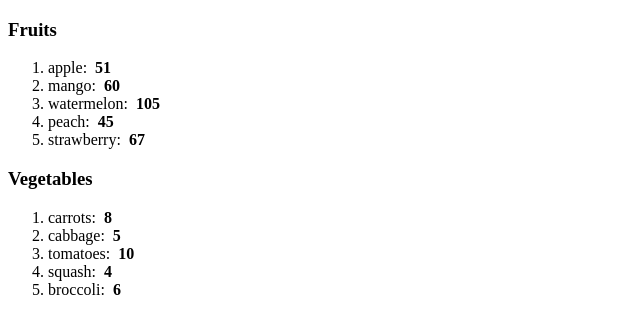
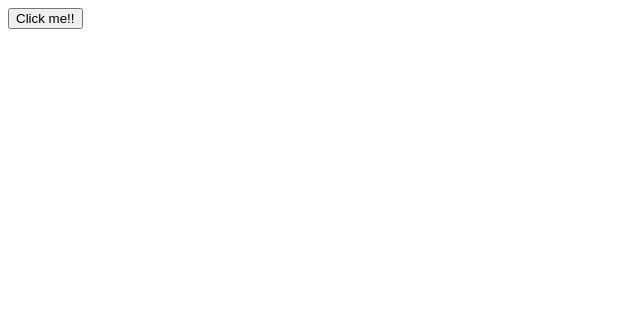
Before and after one commit to KingKunta22/JSDevJourney, a React (Vite) app in the folder react-app-yt-2/: page / in a window 1280 px wide. Shown: the top 334 px of the page, without its empty margins (0-640 px from the left). Built offline with nearby package versions, Linux system fonts and the light colour scheme.

Commit message:
learning react click events

```diff
--- a/react-app-yt-2/src/App.jsx
+++ b/react-app-yt-2/src/App.jsx
@@ -4,33 +4,11 @@
 // import Card from './Card.jsx'
 // import Student from './Student.jsx'
 // import UserGreeting from './UserGreeting.jsx'
-import List from './List.jsx'
+// import List from './List.jsx'
+import Button from './Button.jsx'
 
 function App() {
-
-    const fruits = [
-        {id: 1, name: 'apple', calories: 51},
-        {id: 2, name: 'mango', calories: 60},
-        {id: 3, name: 'watermelon', calories: 105},
-        {id: 4, name: 'peach', calories: 45},
-        {id: 5, name: 'strawberry', calories: 67}
-    ]
-
-    const vegetables = [
-        {id: 1, name: 'carrots', calories: 8},
-        {id: 2, name: 'cabbage', calories: 5},
-        {id: 3, name: 'tomatoes', calories: 10},
-        {id: 4, name: 'squash', calories: 4},
-        {id: 5, name: 'broccoli', calories: 6}
-    ]
-
-  return(
-    <>
-      {fruits.length > 0 &&  <List items={fruits} category="Fruits"/>}
-      {vegetables.length > 0 && <List items={vegetables} category="Vegetables"/>}
-    </>
-  )
-
+  return(<Button/>)
 }
 
 export default App
--- /dev/null
+++ b/react-app-yt-2/src/Button.jsx
@@ -0,0 +1,7 @@
+function Button() {
+    const handleClick = () => { console.log('OUCH!')}
+
+    return(<button onClick={handleClick}>Click me!!</button>)
+}
+
+export default Button
```
